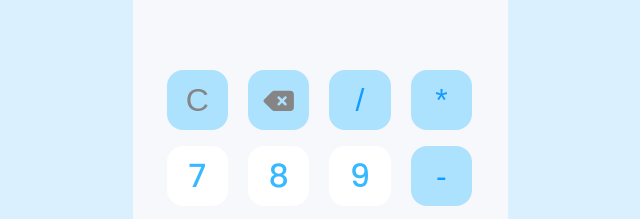
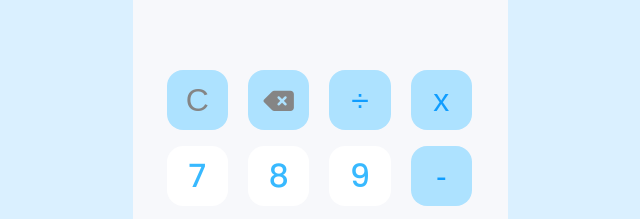
Before and after one commit to yasinkarax/Calculator, a website: page index.html in a window 1280 px wide. Shown: the part 311-530 px from the top of the page, 320-960 px from the left. Drawn offline with Linux system fonts and the light colour scheme.

Commit message:
* and / operators has been changed to x and ÷

```diff
--- a/index.html
+++ b/index.html
@@ -22,8 +22,8 @@
             <button class="del operator" id="del">
                 <i class="fa-solid fa-delete-left"></i>
             </button>
-            <button id="div" class="div operator">/</button>
-            <button id="multi" class="multi operator">*</button>
+            <button id="div" class="div operator">÷</button>
+            <button id="multi" class="multi operator">x</button>
             <button class="seven digit">7</button>
             <button class="eight digit">8</button>
             <button class="nine digit">9</button>
```
